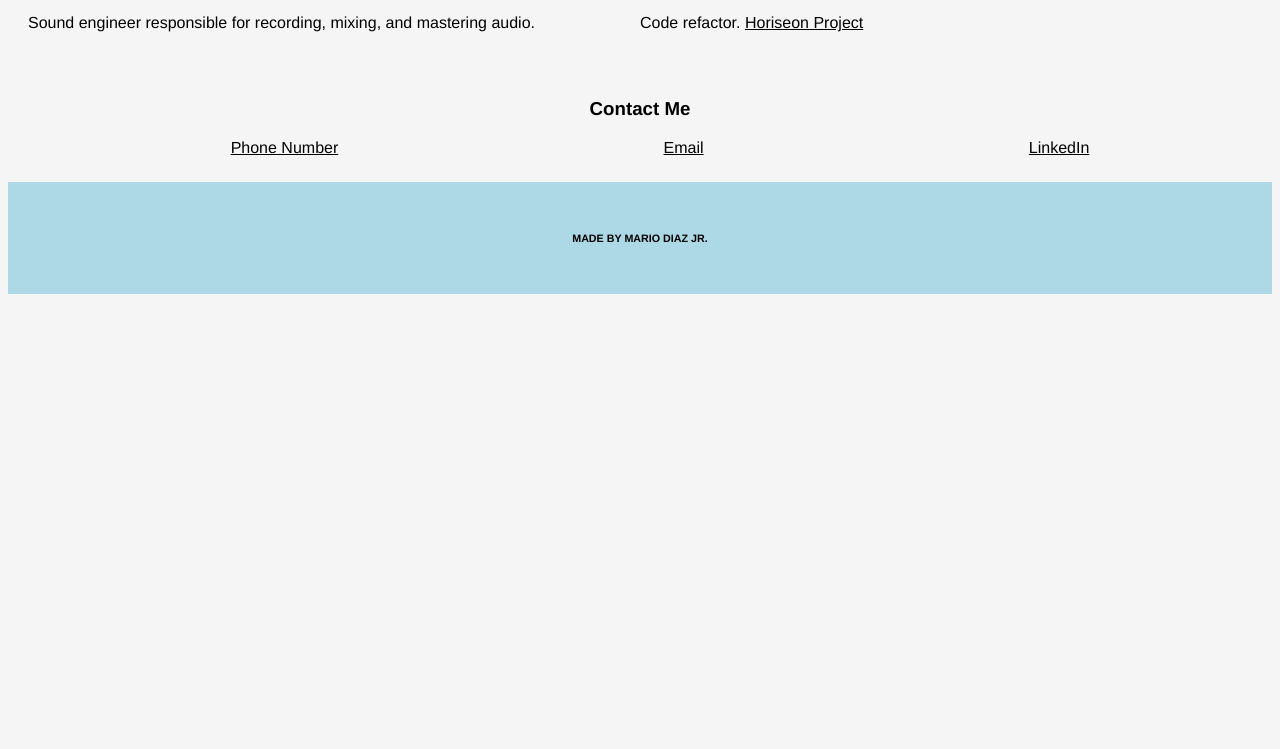
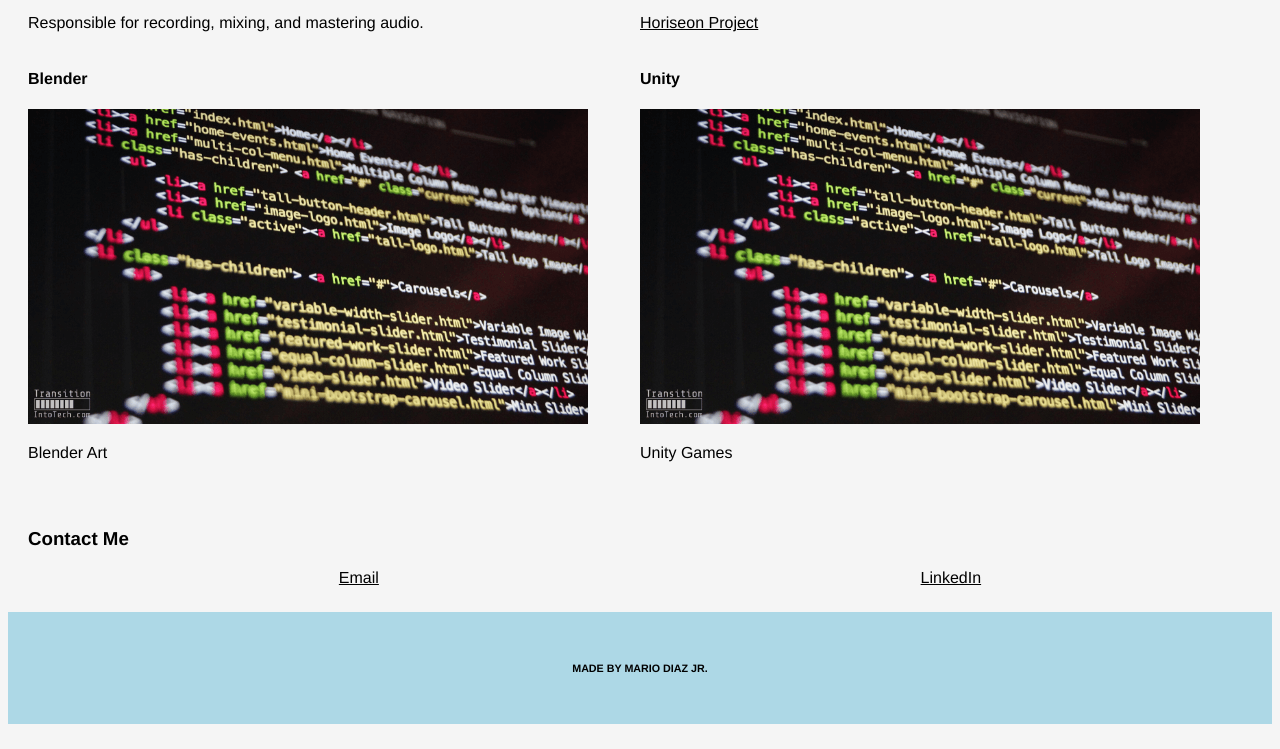
Before and after one commit to mediazjr/Portfolio, a plain HTML site: page index.html in a window 1280 px wide. Shown: the part 1375-2124 px from the top of the page. Before the commit the page ends 1694 px from the top, so only its background shows below. Drawn offline with Linux system fonts and the light colour scheme.

Commit message:
email and linkedin links now working in contact section

```diff
--- a/assets/style.css
+++ b/assets/style.css
@@ -31,7 +31,9 @@
 
 .header a {
     background-color: lightblue;
+
 }
+
 
 .container {
     margin: 10px 20px;
@@ -43,7 +45,6 @@
     justify-content: space-around;
 
 }
-
 
 /* .flex-container h2 {
 
@@ -57,7 +58,7 @@
 
 .contact h3 {
     margin-top: 50px;
-    text-align: center;
+    text-align: left;
 
 }
 
@@ -112,7 +113,16 @@
 }
 
 @media screen and (max-width: 768px) {
-    .projects, .header, .flex-container {
+    .projects, .header, .flex-container, .flexbox {
     flex-direction: column;
+
 }
 }
+
+@media screen and (max-width: 600px) {
+    .projects, .header, .flex-container, .flexbox {
+        font-size: smaller;
+
+    }
+
+}
--- a/index.html
+++ b/index.html
@@ -54,7 +54,7 @@
                         Audio Engineer
                     </h4>
                     <iframe width="560" height="315" src="https://www.youtube.com/embed/ostk-anyU4k" title="YouTube video player" frameborder="0" allow="accelerometer; autoplay; clipboard-write; encrypted-media; gyroscope; picture-in-picture" allowfullscreen></iframe>
-                    <p>Sound engineer responsible for recording, mixing, and mastering audio.</p>
+                    <p>Responsible for recording, mixing, and mastering audio.</p>
             </div>
             <div class="flexbox">
                     <h4>
@@ -62,7 +62,23 @@
                     </h4>
                     <a href="https://mediazjr.github.io/CodeRefactor_hw1/"><img src="./assets/images/Code-editor.png.png"></a>
 
-                    <p>Code refactor. <a href="https://mediazjr.github.io/CodeRefactor_hw1/">Horiseon Project</a> </p>
+                    <p><a href="https://mediazjr.github.io/CodeRefactor_hw1/">Horiseon Project</a> </p>
+            </div>
+            <div class="flexbox">
+                    <h4>
+                         Blender
+                    </h4>
+                    <img src="./assets/images/Code-editor.png.png"></a>
+
+                    <p>Blender Art</p>
+            </div>
+            <div class="flexbox">
+                    <h4>
+                        Unity
+                    </h4>
+                    <img src="./assets/images/Code-editor.png.png"></>
+
+                    <p>Unity Games</p>
             </div>
 
         </section>
@@ -71,13 +87,10 @@
             <h3>Contact Me</h3>
             <ul>
                 <li>
-                    <a href="#phone-number">Phone Number</a>
+                    <a href="mailto: mediazjr@gmail.com">Email</a>
                 </li>
                 <li>
-                    <a href="#email">Email</a>
-                </li>
-                <li>
-                    <a href="#linked-in">LinkedIn</a>
+                    <a href="https://www.linkedin.com/in/mario-diaz-09259a221/">LinkedIn</a>
                 </li>
             </ul>
 
```
